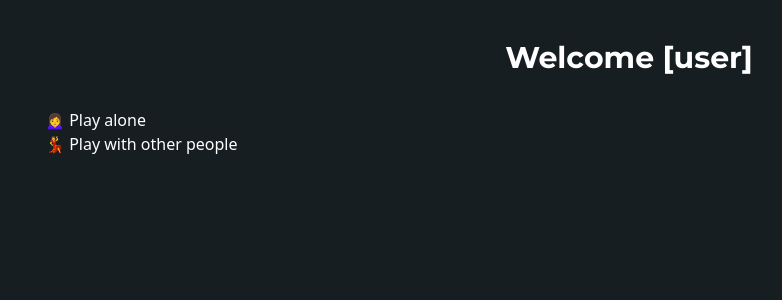
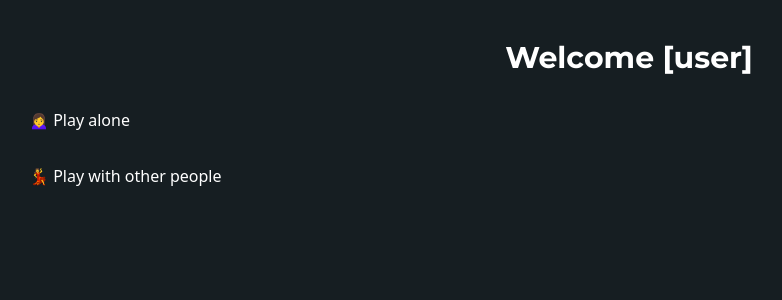
Before and after one commit to vikiorf/viktor-johansson-testing_typescript-quiz_app-, a React (Vite) app in the folder frontend/: page /#/ in a window 1280 px wide. Shown: the top 300 px of the page, without its empty margins (11-793 px from the left). Built offline with nearby package versions, Linux system fonts and the light colour scheme.

Commit message:
Updated ListComponent: Use more statically typed classes to work with tailwind.

```diff
--- a/frontend/src/components/common/ListComponent.tsx
+++ b/frontend/src/components/common/ListComponent.tsx
@@ -1,9 +1,9 @@
 import { FC, useEffect, useState } from 'react';
 
 export enum GapSizeEnum {
-  SMALL = 4,
-  MEDIUM = 8,
-  BIG = 12,
+  SMALL = 'gap-4',
+  MEDIUM = 'gap-8',
+  BIG = 'gap-12',
 }
 
 type IListComponent = {
@@ -11,23 +11,22 @@ type IListComponent = {
 };
 
 const ListComponent: FC<IListComponent> = (props) => {
-  const [gapSize, setGapSize] = useState<GapSizeEnum>(GapSizeEnum.MEDIUM);
+  const [classNames, setClassNames] = useState(
+    'wrapper p-4 px-0 mt-4 bg-primary-bg text-primary-color grid justify-start ',
+  );
 
   useEffect(() => {
+    let gapSize = GapSizeEnum.MEDIUM;
+
     if (props.gapSize) {
-      setGapSize(props.gapSize);
+      gapSize = props.gapSize;
     }
+
+    setClassNames(classNames + gapSize);
   }, []);
 
   return (
-    <ul
-    data-testid="list-element"
-      className={
-        'wrapper p-4 mt-4 bg-primary-bg text-primary-color grid justify-start ' +
-        'gap-' +
-        gapSize
-      }
-    >
+    <ul data-testid="list-element" className={classNames}>
       {props.children}
     </ul>
   );
```
